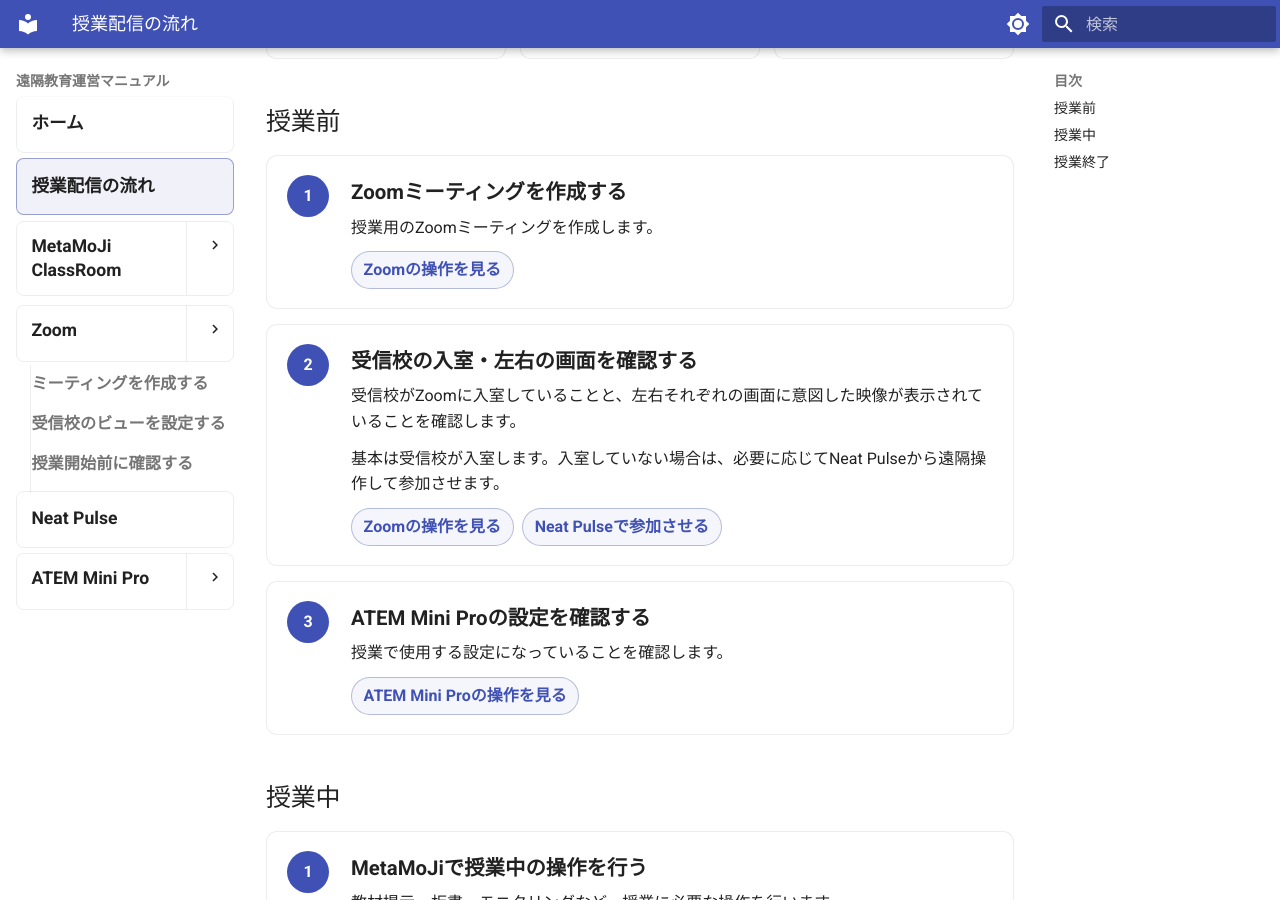
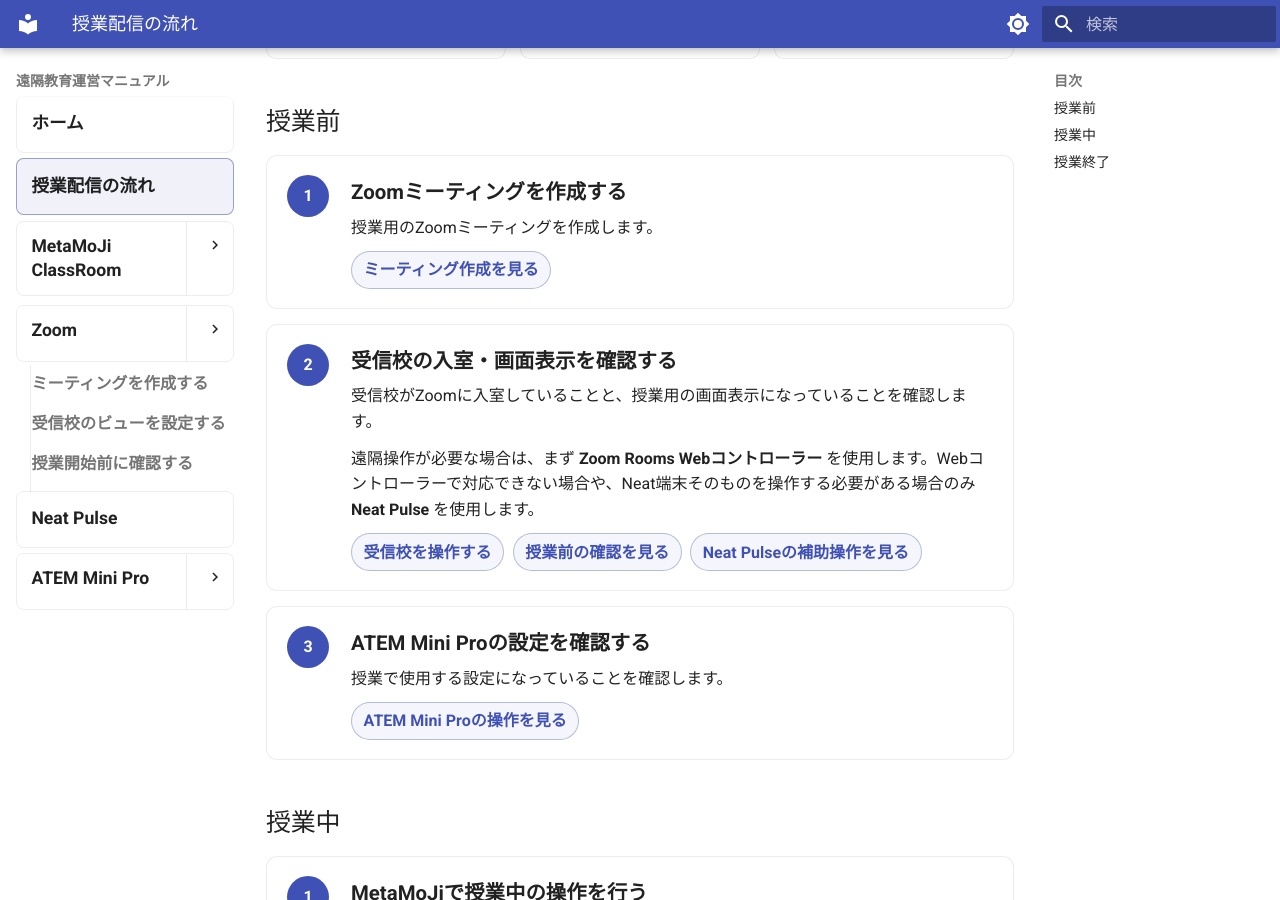
Before and after one commit to a-recs/remote-manual, an MkDocs documentation site: the page built from docs/lesson-flow/index.md, in a window 1280 px wide and 900 px high, scrolled down 331 px. Built offline with MkDocs 1.6.1 and Material for MkDocs 9.7.7, drawn with Linux system fonts in a browser that asks for light colours.

Commit message:
Prioritize Zoom Rooms web controller in lesson flow

```diff
--- a/docs/lesson-flow/index.md
+++ b/docs/lesson-flow/index.md
@@ -28,7 +28,7 @@
       <strong>Zoomミーティングを作成する</strong>
       <p>授業用のZoomミーティングを作成します。</p>
       <div class="lesson-step-links">
-        <a href="../zoom/">Zoomの操作を見る</a>
+        <a href="../zoom/01-create-meeting/">ミーティング作成を見る</a>
       </div>
     </div>
   </div>
@@ -36,12 +36,13 @@
   <div class="lesson-step">
     <span class="lesson-step-number">2</span>
     <div class="lesson-step-body">
-      <strong>受信校の入室・左右の画面を確認する</strong>
-      <p>受信校がZoomに入室していることと、左右それぞれの画面に意図した映像が表示されていることを確認します。</p>
-      <p>基本は受信校が入室します。入室していない場合は、必要に応じてNeat Pulseから遠隔操作して参加させます。</p>
+      <strong>受信校の入室・画面表示を確認する</strong>
+      <p>受信校がZoomに入室していることと、授業用の画面表示になっていることを確認します。</p>
+      <p>遠隔操作が必要な場合は、まず <strong>Zoom Rooms Webコントローラー</strong> を使用します。Webコントローラーで対応できない場合や、Neat端末そのものを操作する必要がある場合のみ <strong>Neat Pulse</strong> を使用します。</p>
       <div class="lesson-step-links">
-        <a href="../zoom/">Zoomの操作を見る</a>
-        <a href="../neat-pulse/">Neat Pulseで参加させる</a>
+        <a href="../zoom/02-receiver-view/">受信校を操作する</a>
+        <a href="../zoom/03-before-class/">授業前の確認を見る</a>
+        <a href="../neat-pulse/">Neat Pulseの補助操作を見る</a>
       </div>
     </div>
   </div>
```
